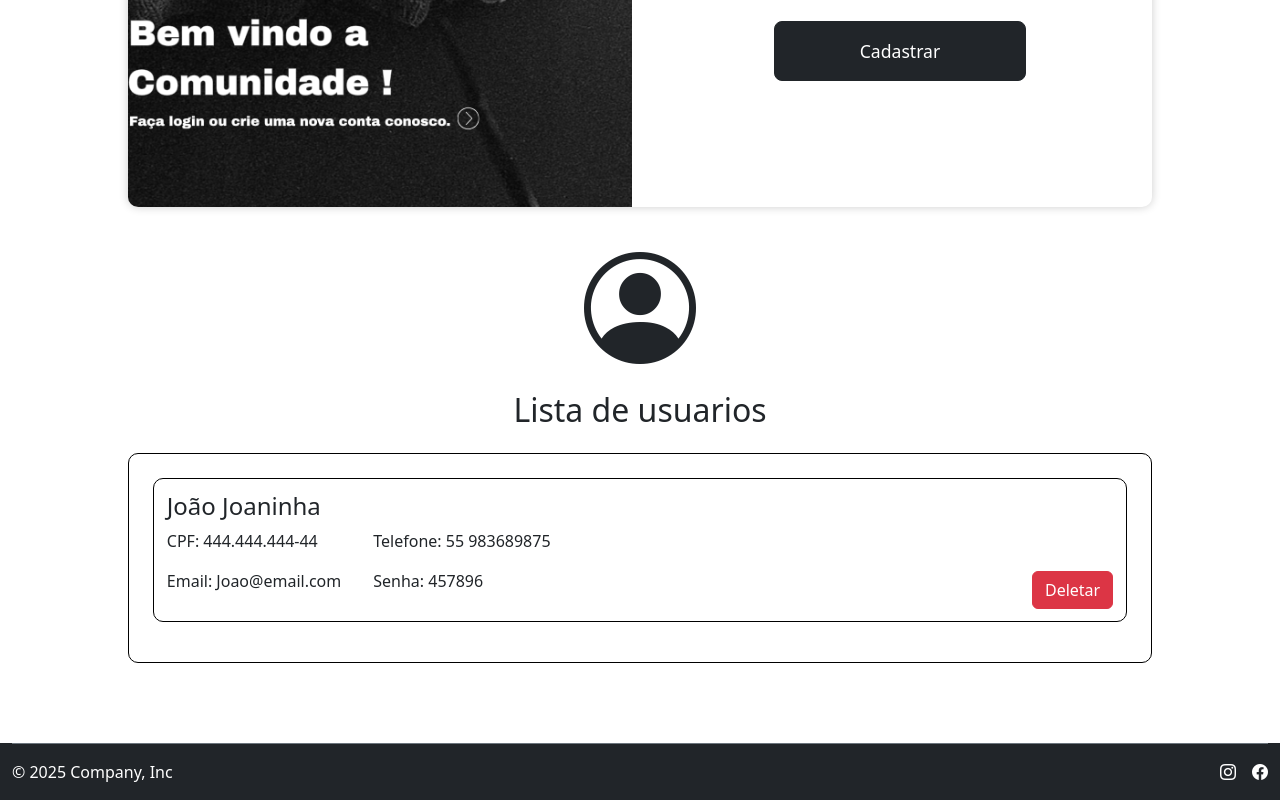
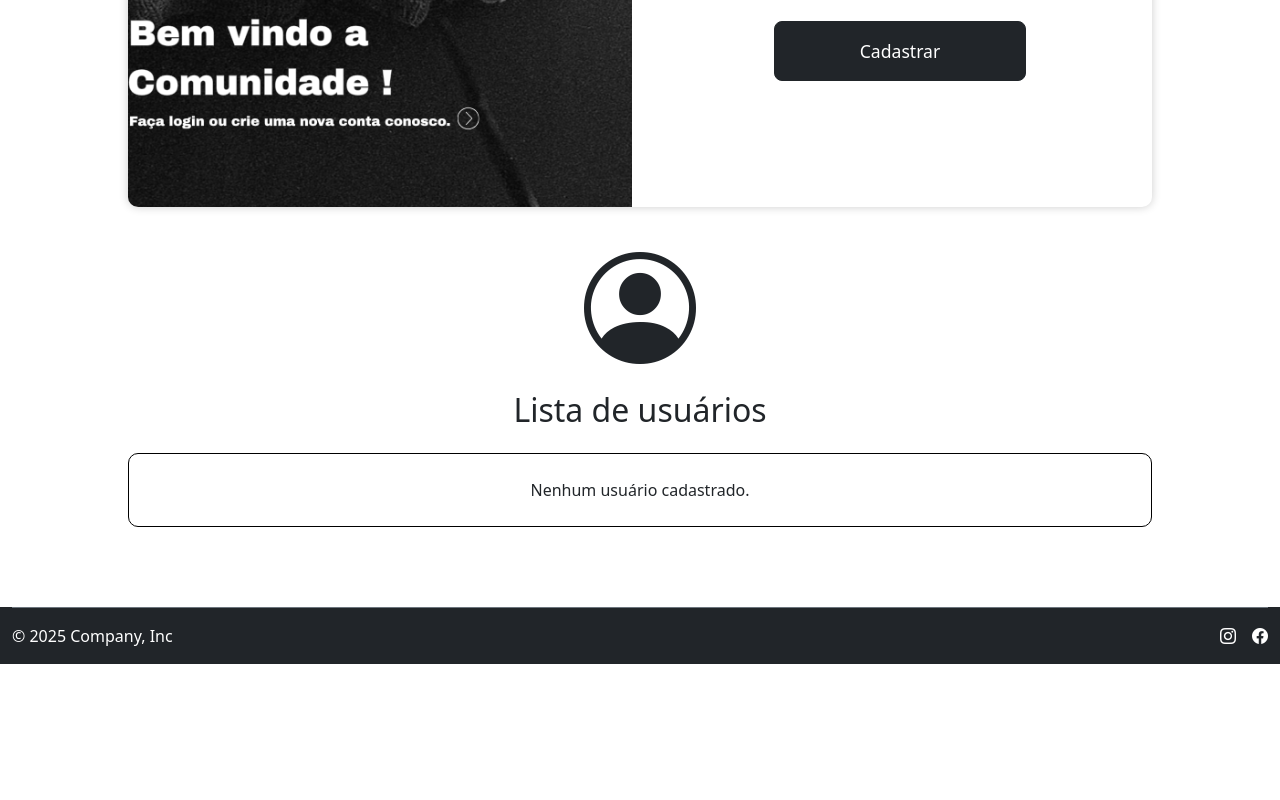
Before and after one commit to PedroFPer/aurora_cadastro, a React (Vite) app: page / in a window 1280 px wide. Shown: the part 659-1459 px from the top of the page. After the commit the page ends 1323 px from the top, so only its background shows below. Built offline with nearby package versions, Linux system fonts and the light colour scheme; a web font is replaced by a local one.

Commit message:
Adicionadas funções js

```diff
--- a/src/components/registrationPageComponents/RegistrationForm.jsx
+++ b/src/components/registrationPageComponents/RegistrationForm.jsx
@@ -17,12 +17,32 @@ export default function RegistrationForm() {
 
   const handleSubmitForm = (e) => {
     e.preventDefault();
+
     const validationErrors = validateForm(formData);
     setErrors(validationErrors);
 
     if (Object.keys(validationErrors).length === 0) {
+      const existingUsers = JSON.parse(localStorage.getItem("users")) || [];
+      existingUsers.push(formData);
+      localStorage.setItem("users", JSON.stringify(existingUsers));
+
       alert("Formulário enviado com sucesso ✅");
       console.log("Dados enviados:", formData);
+
+      setFormData({
+        name: "",
+        lastName: "",
+        cpf: "",
+        phone: "",
+        email: "",
+        verifyEmail: "",
+        password: "",
+        verifyPassword: ""
+      });
+
+      setErrors({});
+
+      window.location.reload();
     }
   };
 
--- a/src/components/registrationPageComponents/RegistrationList.jsx
+++ b/src/components/registrationPageComponents/RegistrationList.jsx
@@ -1,31 +1,57 @@
+import { useState, useEffect } from "react";
+
 export default function RegistrationList() {
-    return <div>
+  const [users, setUsers] = useState([]);
+
+  useEffect(() => {
+    const storedUsers = JSON.parse(localStorage.getItem("users")) || [];
+    setUsers(storedUsers);
+  }, []);
+
+  const deleteUser = (index) => {
+    const updatedUsers = [...users];
+    updatedUsers.splice(index, 1);
+    localStorage.setItem("users", JSON.stringify(updatedUsers));
+    setUsers(updatedUsers);
+  };
+
+  return (
+    <div>
       <div id="header_list">
         <i className="bi bi-person-circle" id="icon_user"></i>
-            <h2>Lista de usuarios</h2>
+        <h2>Lista de usuários</h2>
       </div>
+
       <ul id="list_user">
-            <li className="card_user">
-                <h4>João Joaninha</h4>
+        {users.length === 0 && <p id="alertListEmpty">Nenhum usuário cadastrado.</p>}
+
+        {users.map((user, index) => (
+          <li className="card_user" key={index}>
+            <h4>{user.name} {user.lastName}</h4>
             <div className="container_card">
               <div className="container_info">
                 <div className="info_group">
-                            <p>CPF: 444.444.444-44</p>
-                            <p>Email: Joao@email.com</p>
+                  <p>CPF: {user.cpf}</p>
+                  <p>Email: {user.email}</p>
                 </div>
                 <div className="info_group">
-                            <div className="info_group">
-                                <p>Telefone: 55 983689875</p>
-                                <p>Senha: 457896</p>
-                            </div>
+                  <p>Telefone: {user.phone}</p>
+                  <p>Senha: {user.password}</p>
                 </div>
               </div>
               <div className="container_button_delete">
-                        <button type="button" class="btn btn-danger">Deletar</button>
+                <button
+                  type="button"
+                  className="btn btn-danger"
+                  onClick={() => deleteUser(index)}
+                >
+                  Deletar
+                </button>
               </div>
             </div>
-
           </li>
+        ))}
       </ul>
     </div>
+  );
 }
--- a/src/infrastructure/handleSubmit.js
+++ b/src/infrastructure/handleSubmit.js
@@ -12,13 +12,13 @@ export default function validateForm(formData) {
   if (!formData.cpf) {
     errors.cpf = "*Campo Obrigatorio";
   } else if (formData.cpf.replace(/\D/g, "").length !== 11) {
-    errors.cpf = "O CPF deve conter 11 números.";
+    errors.cpf = "*O CPF deve conter 11 números.";
   }
 
   if (!formData.phone) {
     errors.phone = "*Campo Obrigatorio";
   } else if (formData.phone.replace(/\D/g, "").length < 10) {
-    errors.phone = "O telefone deve conter pelo menos 10 números (com DDD).";
+    errors.phone = "*O telefone deve conter pelo menos 10 caracteres";
   }
 
   if (!formData.email) {
@@ -28,19 +28,19 @@ export default function validateForm(formData) {
   if (!formData.verifyEmail) {
     errors.verifyEmail = "*Campo Obrigatorio";
   } else if (formData.email !== formData.verifyEmail) {
-    errors.verifyEmail = "Os emails não coincidem.";
+    errors.verifyEmail = "*Os emails não coincidem.";
   }
 
   if (!formData.password) {
     errors.password = "*Campo Obrigatorio";
   } else if (formData.password.length < 6) {
-    errors.password = "A senha deve conter pelo menos 6 caracteres.";
+    errors.password = "*A senha deve conter pelo menos 6 caracteres.";
   }
 
   if (!formData.verifyPassword) {
     errors.verifyPassword = "*Campo Obrigatorio";
   } else if (formData.password !== formData.verifyPassword) {
-    errors.verifyPassword = "As senhas não coincidem.";
+    errors.verifyPassword = "*As senhas não coincidem.";
   }
 
   return errors;
--- a/src/styles/mainRegistrationContainer.css
+++ b/src/styles/mainRegistrationContainer.css
@@ -70,7 +70,7 @@
 .error {
     color: red;
     font-size: 0.7em;
-    margin-top: 4px;
+    min-height: 1em;
 }
 
 
@@ -99,23 +99,22 @@
 }
 
 #list_user {
+    display: flex;
+    flex-direction: column;
     list-style: none;
     border: 1px solid black;
     border-radius: 10px;
-
     padding: 1.5em;
+    gap: 1em;
 }
 
 .card_user {
     display: flex;
     flex-direction: column;
-
     border: 1px solid black;
     border-radius: 10px;
-
     padding: 0.8em;
-
-    margin-bottom: 1em;
+    width: 100%;
 }
 
 .container_card {
@@ -139,3 +138,7 @@
 .container_button_delete {
     margin-top: auto;
 }
+
+#alertListEmpty{
+    margin: auto;
+}
```
Lines whose indentation alone changed are shown as unchanged.
